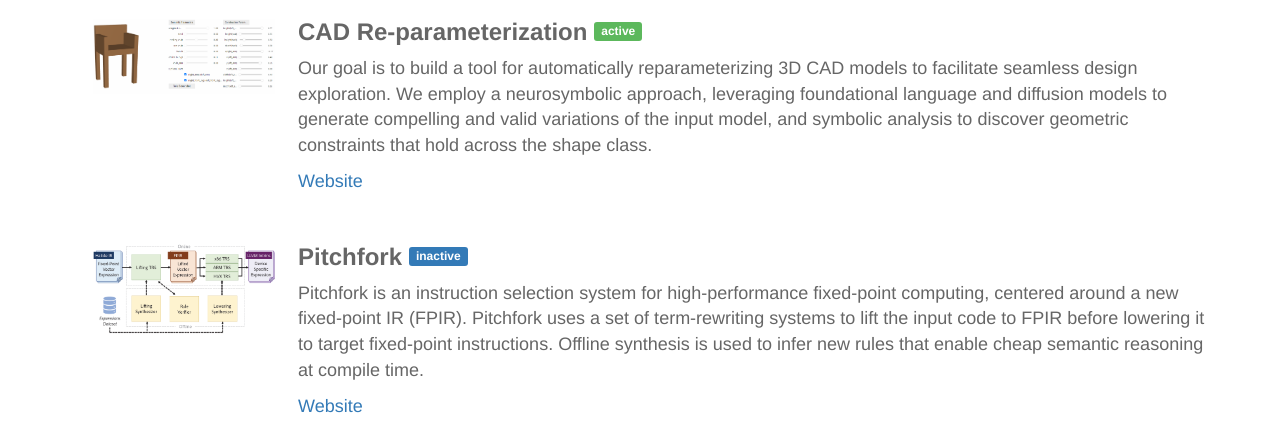
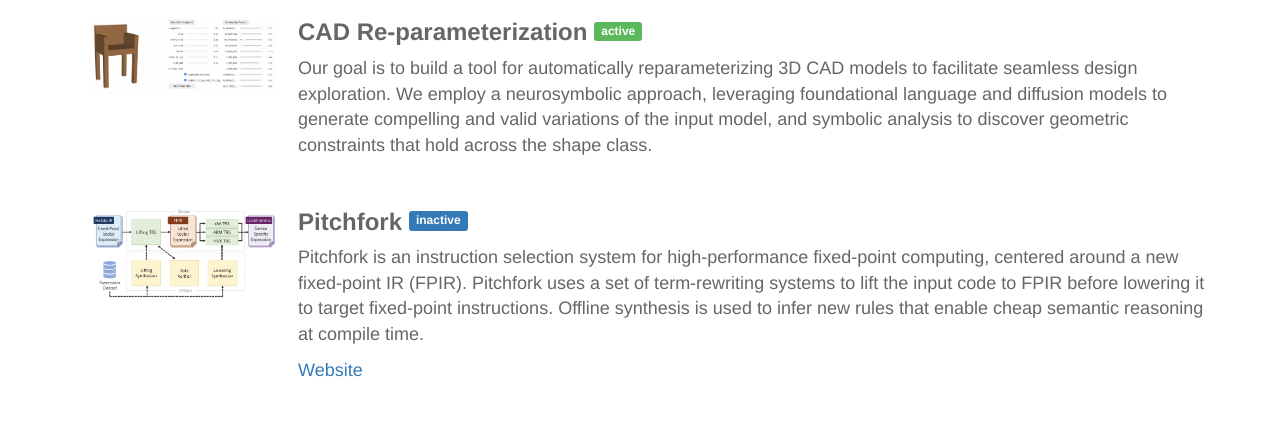
Before and after one commit to maaz139/maaz139.github.io, a plain HTML site: page index.html in a window 1280 px wide. Shown: the part 661-1092 px from the top of the page. Drawn offline with nearby package versions, Linux system fonts and the light colour scheme.

Commit message:
Update index.html

```diff
--- a/index.html
+++ b/index.html
@@ -290,7 +290,6 @@
                 foundational language and diffusion models to generate compelling and valid variations
                 of the input model, and symbolic analysis to discover geometric constraints that hold
                 across the shape class.</p>
-              <p><a target="_blank" href="https://rootjalex.github.io/asplos2024.html">Website</a></p>
             </div>
           </div>
 
```
